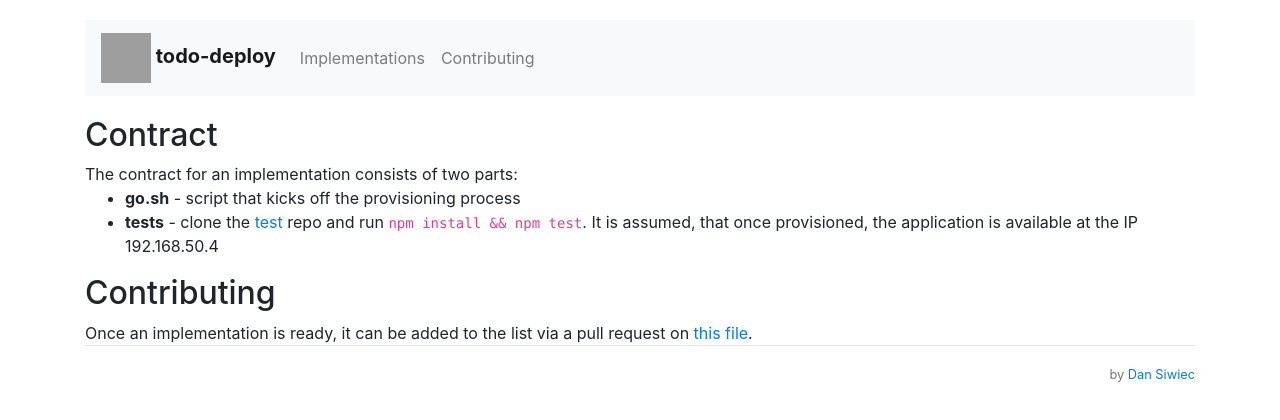
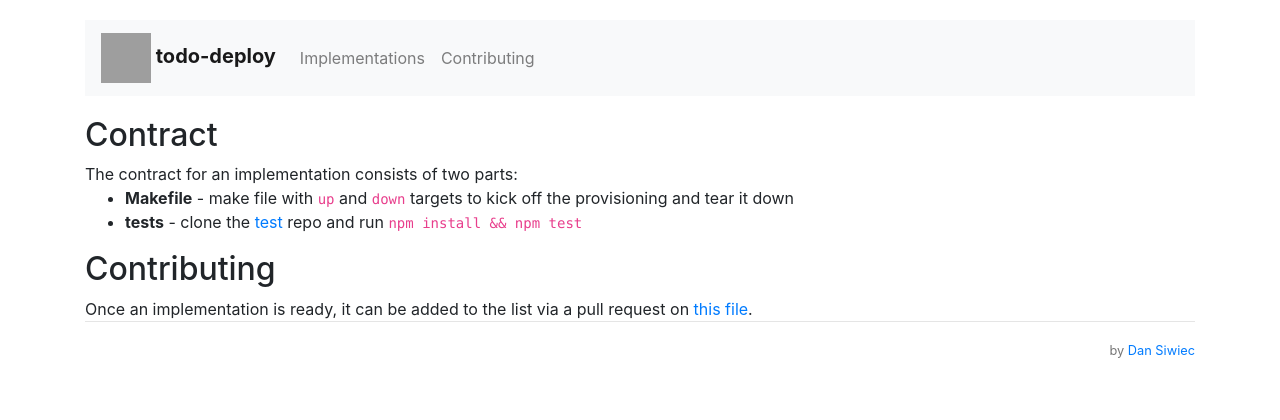
Before and after one commit to todo-deploy/todo-deploy-site, a Next.js app: page /contributing in a window 1280 px wide. Shown: the top 420 px of the page. Built offline with nearby package versions, Linux system fonts and the light colour scheme; grey boxes are pictures that could not be loaded.

Commit message:
Swap go.sh for a makefile

```diff
--- a/pages/contributing.jsx
+++ b/pages/contributing.jsx
@@ -6,8 +6,8 @@
 			<h2>Contract</h2>
 			The contract for an implementation consists of two parts:
 			<ul>
-				<li><b>go.sh</b> - script that kicks off the provisioning process</li>
-				<li><b>tests</b> - clone the <a href="https://github.com/danielsiwiec/todo-deploy-tests">test</a> repo and run <code>npm install && npm test</code>. It is assumed, that once provisioned, the application is available at the IP 192.168.50.4</li>
+				<li><b>Makefile</b> - make file with <code>up</code> and <code>down</code> targets to kick off the provisioning and tear it down</li>
+				<li><b>tests</b> - clone the <a href="https://github.com/danielsiwiec/todo-deploy-tests">test</a> repo and run <code>npm install && npm test</code></li>
 			</ul>
 
 			<h2>Contributing</h2>
```
